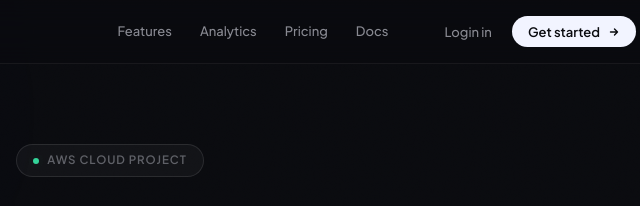
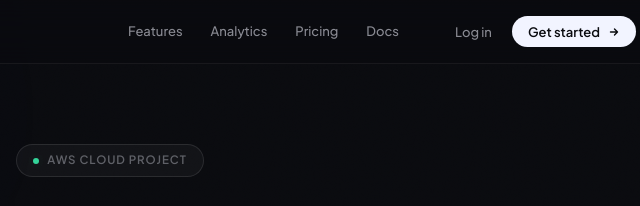
Before and after one commit to Sathish-CC/shortly, a website: page frontend/index.html in a window 1280 px wide. Shown: the top 206 px of the page, 530-1170 px from the left. Drawn offline with Linux system fonts and the light colour scheme; a script that the page names is missing.

Commit message:
Correct 'Login in' to 'Log in' in index.html

```diff
--- a/frontend/index.html
+++ b/frontend/index.html
@@ -56,7 +56,7 @@
     class="nav__action-ghost"
     id="loginBtn"
   >
-    Login in
+    Log in
   </button>
 
   <button
```
